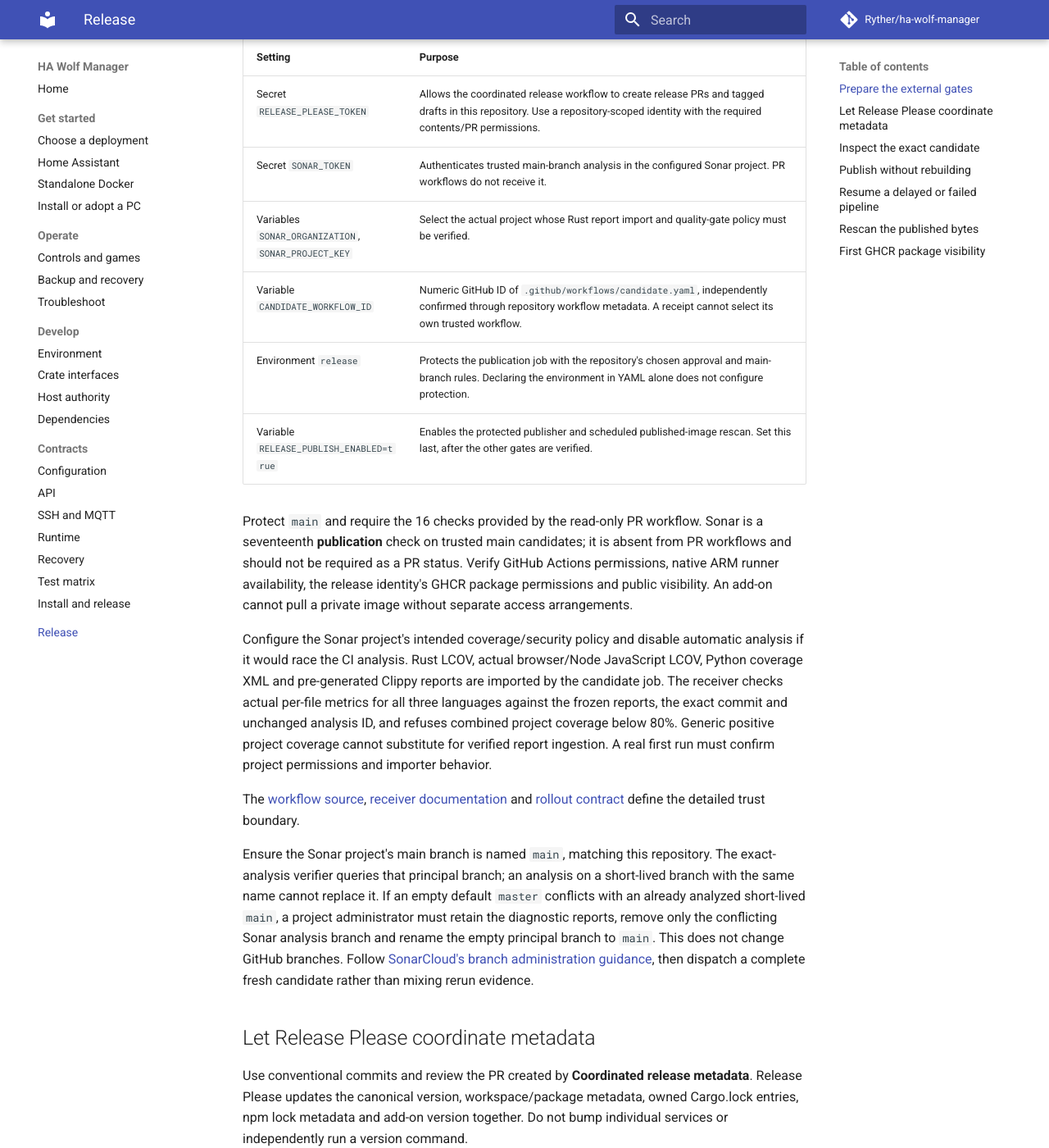
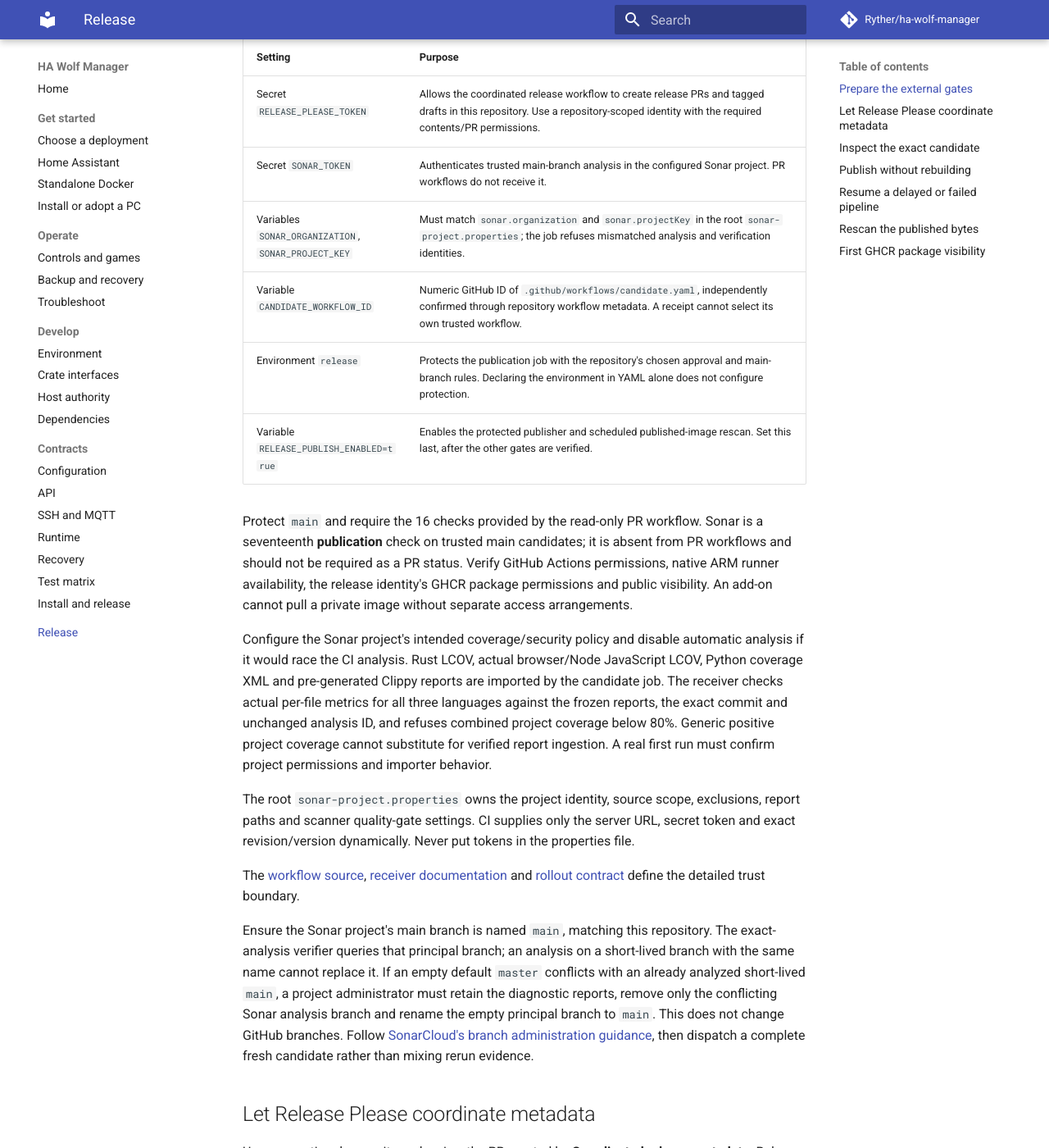
Before and after one commit to Ryther/ha-wolf-manager, an MkDocs documentation site: the page built from docs/guides/releases.md, in a window 1280 px wide and 1400 px high, scrolled down 435 px. Shown: the whole window at 82% size. Built offline with MkDocs 1.6.1 and Material for MkDocs 9.7.7, drawn with Linux system fonts in a browser that asks for light colours; comment, search, counter and statistics services are not loaded.

Commit message:
fix(ci): use root Sonar configuration and correct project identity

```diff
--- a/docs/guides/releases.md
+++ b/docs/guides/releases.md
@@ -12,7 +12,7 @@ An administrator must configure and independently verify the following before en
 | --- | --- |
 | Secret `RELEASE_PLEASE_TOKEN` | Allows the coordinated release workflow to create release PRs and tagged drafts in this repository. Use a repository-scoped identity with the required contents/PR permissions. |
 | Secret `SONAR_TOKEN` | Authenticates trusted main-branch analysis in the configured Sonar project. PR workflows do not receive it. |
-| Variables `SONAR_ORGANIZATION`, `SONAR_PROJECT_KEY` | Select the actual project whose Rust report import and quality-gate policy must be verified. |
+| Variables `SONAR_ORGANIZATION`, `SONAR_PROJECT_KEY` | Must match `sonar.organization` and `sonar.projectKey` in the root `sonar-project.properties`; the job refuses mismatched analysis and verification identities. |
 | Variable `CANDIDATE_WORKFLOW_ID` | Numeric GitHub ID of `.github/workflows/candidate.yaml`, independently confirmed through repository workflow metadata. A receipt cannot select its own trusted workflow. |
 | Environment `release` | Protects the publication job with the repository's chosen approval and main-branch rules. Declaring the environment in YAML alone does not configure protection. |
 | Variable `RELEASE_PUBLISH_ENABLED=true` | Enables the protected publisher and scheduled published-image rescan. Set this last, after the other gates are verified. |
@@ -20,6 +20,11 @@ An administrator must configure and independently verify the following before en
 Protect `main` and require the 16 checks provided by the read-only PR workflow. Sonar is a seventeenth **publication** check on trusted main candidates; it is absent from PR workflows and should not be required as a PR status. Verify GitHub Actions permissions, native ARM runner availability, the release identity's GHCR package permissions and public visibility. An add-on cannot pull a private image without separate access arrangements.
 
 Configure the Sonar project's intended coverage/security policy and disable automatic analysis if it would race the CI analysis. Rust LCOV, actual browser/Node JavaScript LCOV, Python coverage XML and pre-generated Clippy reports are imported by the candidate job. The receiver checks actual per-file metrics for all three languages against the frozen reports, the exact commit and unchanged analysis ID, and refuses combined project coverage below 80%. Generic positive project coverage cannot substitute for verified report ingestion. A real first run must confirm project permissions and importer behavior.
+
+The root `sonar-project.properties` owns the project identity, source scope,
+exclusions, report paths and scanner quality-gate settings. CI supplies only the
+server URL, secret token and exact revision/version dynamically. Never put tokens
+in the properties file.
 
 The [workflow source](https://github.com/Ryther/ha-wolf-manager/tree/main/.github/workflows), [receiver documentation](https://github.com/Ryther/ha-wolf-manager/blob/main/scripts/ci/README.md) and [rollout contract](../contracts/rollout-contract.md) define the detailed trust boundary.
 
```
Also changed, not shown: 3 other files.
